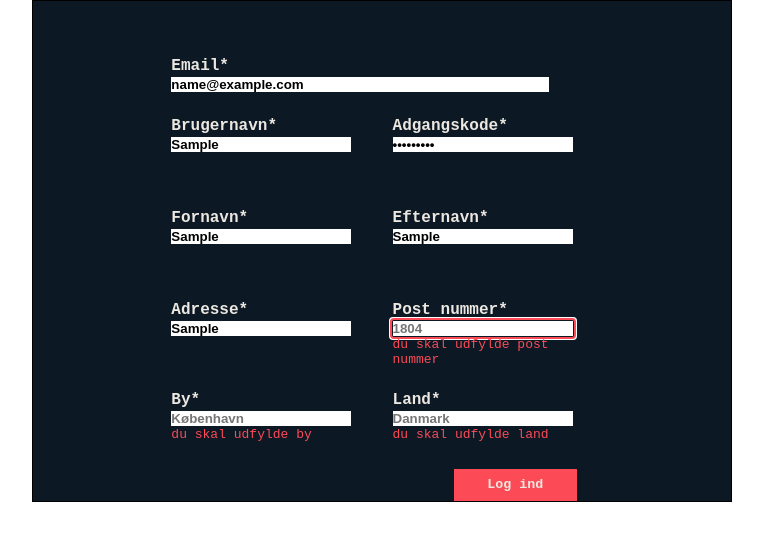
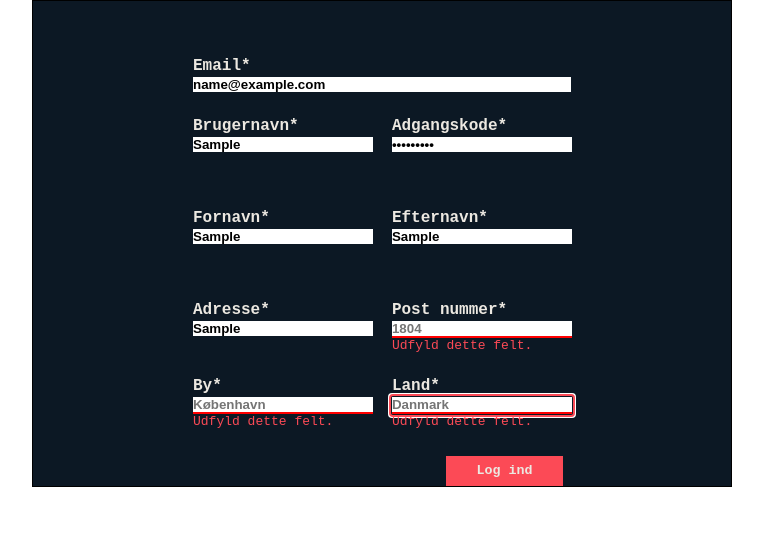
Before and after one commit to Lupe499/formel-virker, a plain HTML site: page index.html in a window 1280 px wide. Both pictures are taken after typing "name@example.com", "Sample123", "Sample", "Sample", "Sample", "Sample" into the empty fields and a click on the button "Log ind". Shown: the whole page, without its empty margins (258-1021 px from the left). Drawn offline with Linux system fonts and the light colour scheme.

Commit message:
update til form validator

```diff
--- /dev/null
+++ b/app.js
@@ -0,0 +1,4 @@
+import formValidator from "./form-validator.js";
+
+formValidator(document.querySelector("#form"));
+//formValidator(document.querySelector("something else"));
--- /dev/null
+++ b/form-validator.js
@@ -0,0 +1,35 @@
+function formValidator(form) {
+    let inputFields = document.querySelectorAll("input");
+    let success = true;
+
+    form.addEventListener("submit", function(event){
+        event.preventDefault();
+        inputFields.forEach(function(input){
+            input.style.borderBottom = "";
+            form.querySelector(".statusMessage." + input.name).innerText = "";
+        });
+
+        inputFields.forEach(function(input){
+            if (input.type == "number" && !/^[0-9]+$/.test(input.value) && input.value != "") {
+                input.style.borderBottom = "solid 2px red";
+                input.focus();
+                form.querySelector(".statusMessage." + input.name).innerText = "der må kun være tal.";
+                success = false;
+
+            }
+
+            if(input.hasAttribute("required") && input.value == ""){
+                input.style.borderBottom = "solid 2px red";
+                input.focus();
+                form.querySelector(".statusMessage." + input.name).innerText = "Udfyld dette felt.";
+                success = false;
+
+            }
+
+
+        });
+        if(!success) return
+    });
+}
+
+export default formValidator;
--- a/index.html
+++ b/index.html
@@ -11,23 +11,23 @@
 <body>
 <div id="wrapper">
 
-        <form name="myForm" id="form" name="myform">
+        <form name="form" id="form" name="form" novalidate>
             <div id="myform">
                 <fieldset>
                     <div class="formGrid">
                         <div class="inputDivs emailDiv">
                             <label>Email*</label>
-                            <input type="text" id="email" name="email" placeholder="alex.pedersen@gmail.com">
+                            <input type="text" id="email" name="email" placeholder="alex.pedersen@gmail.com" required>
                             <span class="statusMessage email"></span>
                         </div>
                         <div class="inputDivs passwordDiv">
                             <label>Adgangskode*</label>
-                            <input type="password" id="password"  name="password" placeholder="********">
+                            <input type="password" id="password"  name="password" placeholder="********" required>
                             <span class="statusMessage password"></span>
                         </div>
                         <div class="inputDivs usernameDiv">
                             <label>Brugernavn*</label>
-                            <input type="username" id="username" name="username" placeholder="Lupe.-">
+                            <input type="username" id="username" name="username" placeholder="Lupe.-" required>
                             <span class="statusMessage username"></span>
                         </div>
                     </div>
@@ -37,12 +37,12 @@
                     <div class="formGrid">
                         <div class="inputDivs">
                             <label>Fornavn*</label>
-                            <input type="text" id="firstname" name="firstname" placeholder="Bobby">
+                            <input type="text" id="firstname" name="firstname" placeholder="Bobby" required>
                             <span class="statusMessage firstname"></span>
                         </div>
                         <div class="inputDivs">
                             <label>Efternavn*</label>
-                            <input type="text" id="lastname" name="lastname" placeholder="Jensen">
+                            <input type="text" id="lastname" name="lastname" placeholder="Jensen" required>
                             <span class="statusMessage lastname"></span>
                         </div>
                     </div>
@@ -52,22 +52,22 @@
                     <div class="formGrid">
                         <div class="inputDivs">
                             <label>Adresse*</label>
-                            <input type="text" id="adresse" name="adresse" placeholder="Bakkegårds allé 10">
+                            <input type="text" id="adresse" name="adresse" placeholder="Bakkegårds allé 10" required>
                             <span class="statusMessage adresse"></span>
                         </div>
                         <div class="inputDivs">
                             <label>Post nummer*</label>
-                            <input type="text" id="zip" name="zip" placeholder="1804">
+                            <input type="number" id="zip" name="zip" placeholder="1804" required>
                             <span class="statusMessage zip"></span>
                         </div>
                         <div class="inputDivs">
                             <label>By*</label>
-                            <input type="text" id="city" name="city" placeholder="København">
+                            <input type="text" id="city" name="city" placeholder="København" required>
                             <span class="statusMessage city"></span>
                         </div>
                         <div class="inputDivs">
                             <label>Land*</label>
-                            <input type="text" id="contry" name="contry" placeholder="Danmark">
+                            <input type="text" id="contry" name="contry" placeholder="Danmark" required>
                             <span class="statusMessage contry"></span>
                         </div>
                     </div>
@@ -76,6 +76,6 @@
             </div>
         </form>
 </div> <!-- end wrapper -->
-<script src="java.js"></script>
+<script src="app.js" type="module"></script>
 </body>
 </html>
--- a/java.js
+++ /dev/null
@@ -1,122 +0,0 @@
-let form = document.getElementsByTagName("form")[0];
-
-let statsUsername = document.querySelector(".statusMessage.username");
-let statspassword = document.querySelector(".statusMessage.password");
-let statsEmail = document.querySelector(".statusMessage.email");
-let statsAdresse = document.querySelector(".statusMessage.adresse");
-let statsZip = document.querySelector(".statusMessage.zip");
-let statsCity = document.querySelector(".statusMessage.city");
-let statsContry = document.querySelector(".statusMessage.contry");
-let statsFirstname = document.querySelector(".statusMessage.firstname");
-let statsLastname = document.querySelector(".statusMessage.lastname");
-
-form.addEventListener("submit", function(event){
-    event.preventDefault();
-
-    let status = true;
-
-    statsContry.innerText = "";
-
-    if (form.contry.value == "") {
-        statsContry.innerText = "du skal udfylde land";
-        status = false;
-        document.getElementById("contry").focus();
-    }
-
-
-    statsCity.innerText = "";
-
-    if (form.city.value == "") {
-        statsCity.innerText = "du skal udfylde by";
-        status = false;
-        document.getElementById("city").focus();
-    }
-
-
-    statsZip.innerText = "";
-
-    if (form.zip.value == "") {
-        statsZip.innerText = "du skal udfylde post nummer";
-        status = false;
-        document.getElementById("zip").focus();
-    }
-
-
-    statsAdresse.innerText = "";
-
-    if (form.adresse.value == "") {
-        statsAdresse.innerText = "du skal udfylde adresse";
-        status = false;
-        document.getElementById("adresse").focus();
-    }
-
-
-    statsLastname.innerText = "";
-
-    if (form.lastname.value == "") {
-        statsLastname.innerText = "du skal udfylde efternavn";
-        status = false;
-        document.getElementById("lastname").focus();
-    }
-
-
-    statsFirstname.innerText = "";
-
-    if (form.firstname.value == "") {
-        statsFirstname.innerText = "du skal udfylde fornavn";
-        status = false;
-        document.getElementById("firstname").focus();
-    }
-
-
-    statspassword.innerText = "";
-
-    if (form.password.value == "") {
-        statspassword.innerText = "du skal udfylde password";
-        status = false;
-        document.getElementById("password").focus();
-    }
-
-
-    statsUsername.innerText = "";
-
-    if (form.username.value == "") {
-        statsUsername.innerText = "du skal udfylde username";
-        status = false;
-        document.getElementById("username").focus();
-    }
-
-
-    statsEmail.innerText = "";
-
-    if (form.email.value == "") {
-        statsEmail.innerText = "du skal udfylde email";
-        status = false;
-        document.getElementById("email").focus();
-    }
-
-    var atpos = myForm.email.value.indexOf("@");
-    var dotpos = myForm.email.value.lastIndexOf(".");
-
-    if(atpos < 1){
-        statsEmail.innerText = "Skriv gyldig email";
-        event.preventDefault();
-        return false;
-    }
-    if(dotpos <= atpos +1){
-        statsEmail.innerText = "Skriv gyldig email";
-        event.preventDefault();
-        return false;
-    }
-    if(myForm.email.value.length <= dotpos + 2){
-        statsEmail.innerText = "Skriv gyldig email";
-        event.preventDefault();
-        return false;
-    }
-
-    if (status == false) {
-        return
-    }
-
-    fetch("login.php")
-});
```
